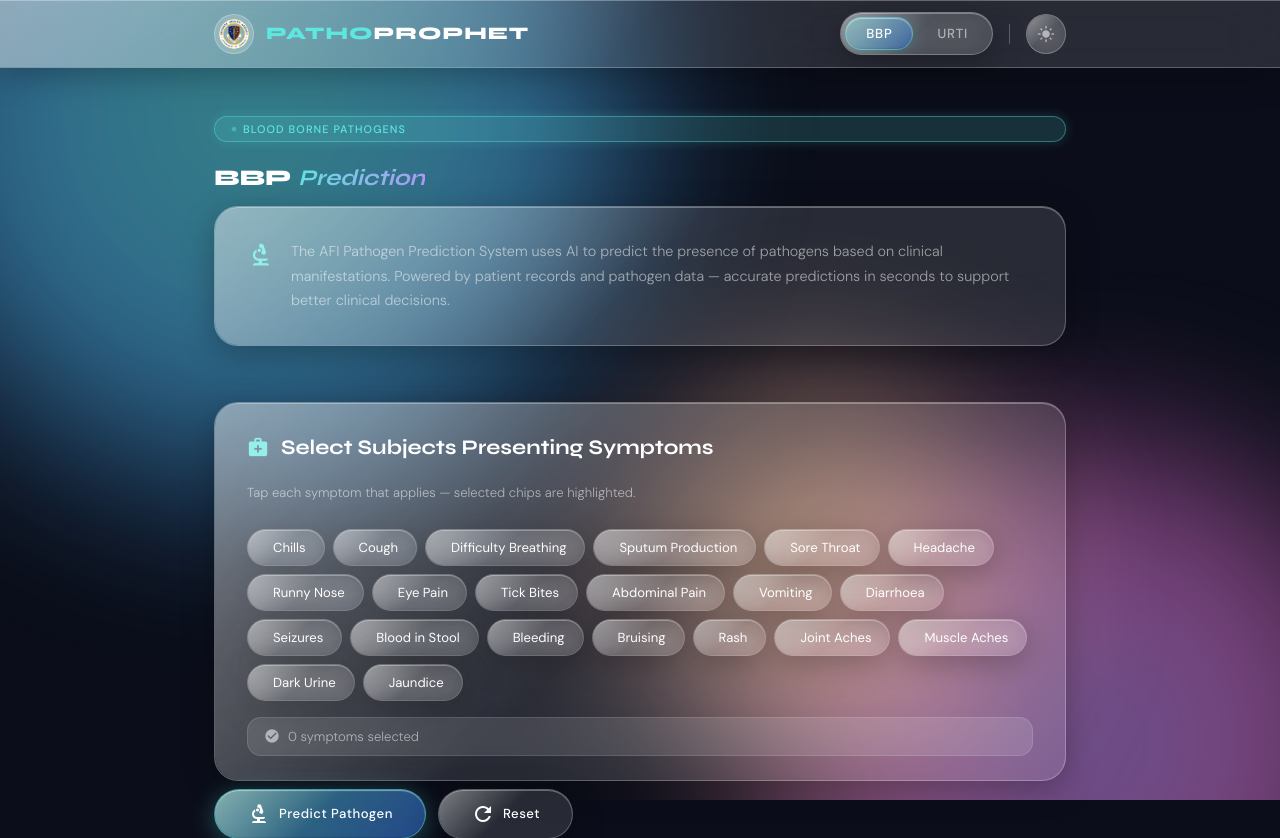
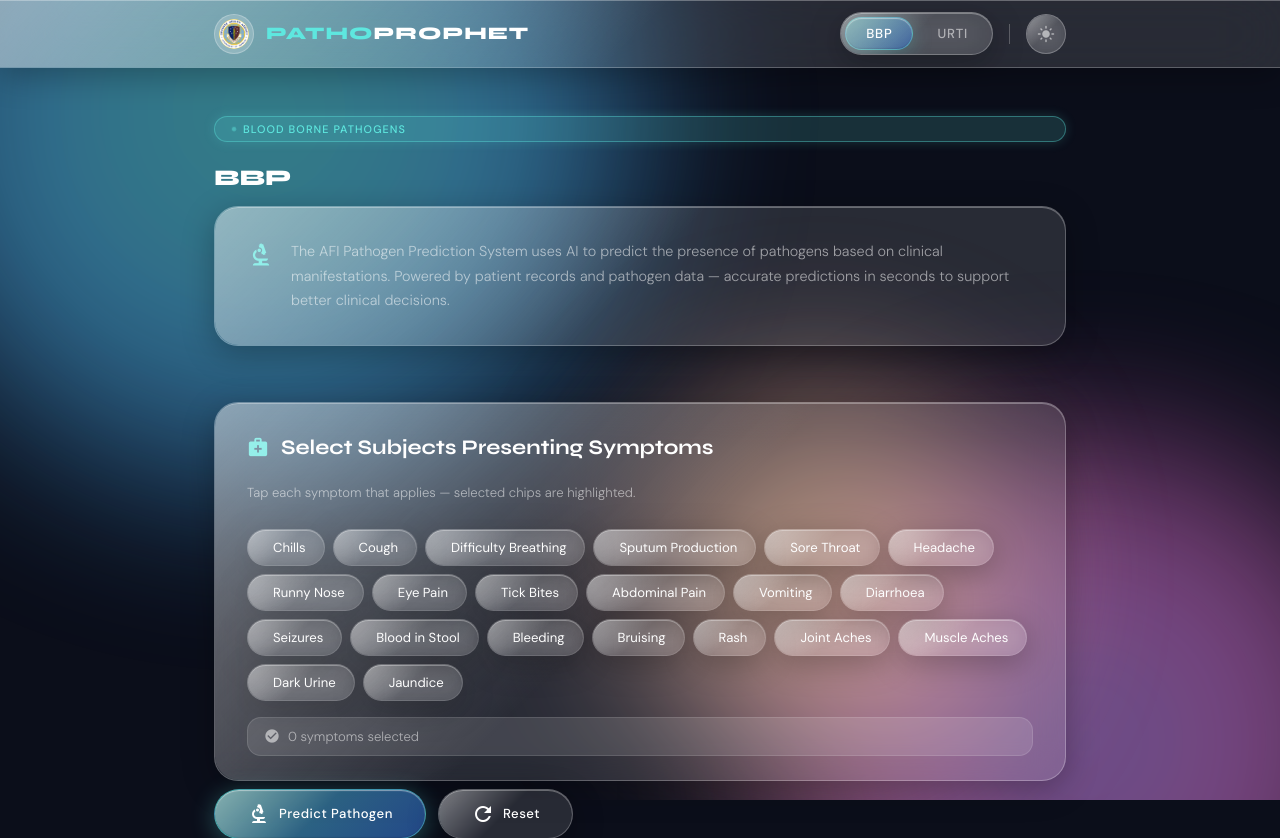
Before and after one commit to geehanta/Pathoprophet, a Flask app: page / in a window 1280 px wide. Shown: the top 838 px of the page. Run offline with Flask 2, Linux system fonts and the light colour scheme; parts of the project's set-up code (start-up, migrations or seed data) failed here and were passed over.

Commit message:
Remove 'Prediction' from BBP title in HTML

```diff
--- a/templates/pathogen_predict.html
+++ b/templates/pathogen_predict.html
@@ -249,7 +249,7 @@
         <span class="hero-badge__dot"></span>
         Blood Borne Pathogens
       </div>
-      <h3 class="hero__title">BBP <em>Prediction</em></h3>
+      <h3 class="hero__title">BBP </h3>
       <div class="glass glass-card info-card">
         <span class="material-icons info-icon">biotech</span>
         <p class="info-text">
```
